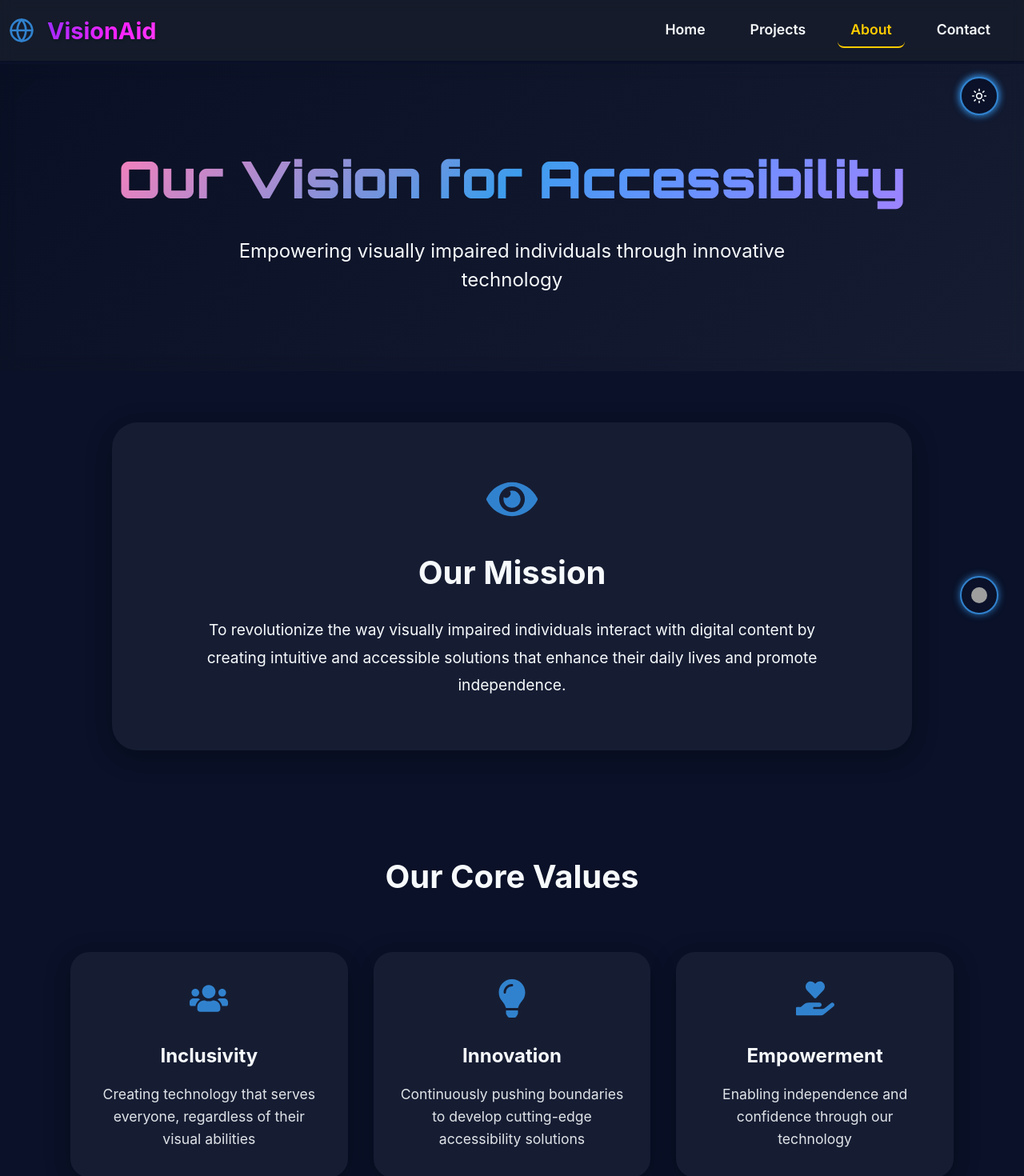
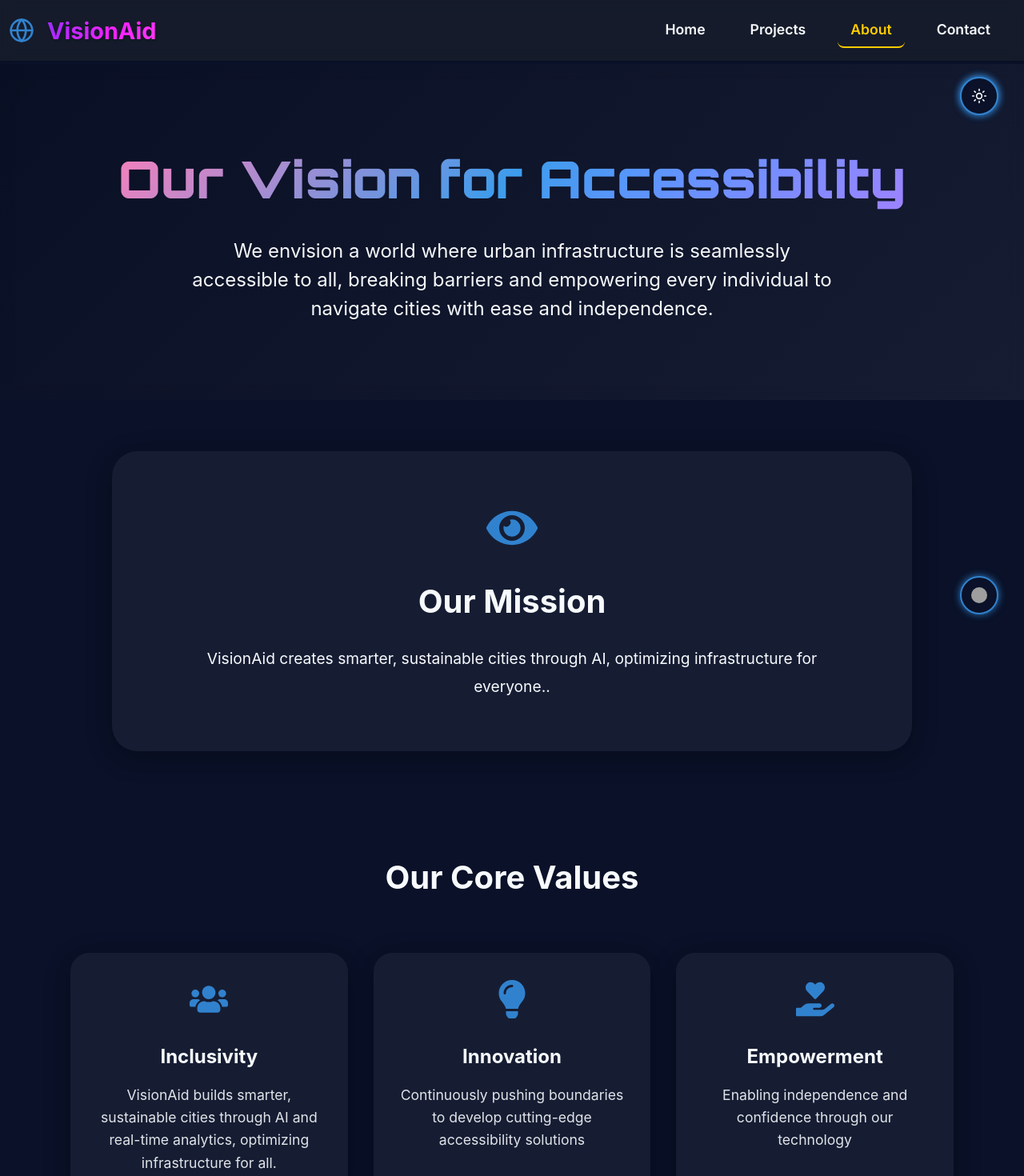
Before and after one commit to ArnavNath2003/Vision-Aid, a React (Vite) app: page /about in a window 1280 px wide. Shown: the top 1470 px of the page at 80% size. Built offline with nearby package versions, Linux system fonts and the light colour scheme; no server answers; grey boxes are pictures that could not be loaded.

Commit message:
updated about.tsx

```diff
--- a/src/components/About.tsx
+++ b/src/components/About.tsx
@@ -121,7 +121,7 @@ const About: React.FC = () => {
         </div>
       </div>
       <div className="footer-bottom">
-        © 2024 VisionAid. All Rights Reserved.
+        © 2025 VisionAid. All Rights Reserved.
       </div>
     </footer>
   );
@@ -174,7 +174,7 @@ const About: React.FC = () => {
             {...fadeInUp}
             transition={{ delay: 0.1, duration: 0.5 }}
           >
-            Empowering visually impaired individuals through innovative technology
+            We envision a world where urban infrastructure is seamlessly accessible to all, breaking barriers and empowering every individual to navigate cities with ease and independence.
           </motion.p>
         </motion.section>
 
@@ -193,8 +193,7 @@ const About: React.FC = () => {
             <FaEye className="mission-icon" />
             <h2>Our Mission</h2>
             <p>
-              To revolutionize the way visually impaired individuals interact with digital content by creating
-              intuitive and accessible solutions that enhance their daily lives and promote independence.
+            VisionAid creates smarter, sustainable cities through AI, optimizing infrastructure for everyone..
             </p>
           </motion.div>
         </motion.section>
@@ -216,7 +215,7 @@ const About: React.FC = () => {
             >
               <FaUsers className="value-icon" />
               <h3>Inclusivity</h3>
-              <p>Creating technology that serves everyone, regardless of their visual abilities</p>
+              <p>VisionAid builds smarter, sustainable cities through AI and real-time analytics, optimizing infrastructure for all.</p>
             </motion.div>
 
             <motion.div
@@ -359,7 +358,7 @@ const About: React.FC = () => {
               transition={{ type: "spring", stiffness: 300 }}
             >
               <div className="member-avatar"></div>
-              <h3>Dr. Sarah Chen</h3>
+              <h3>Arnav Nath</h3>
               <p>Lead Researcher</p>
             </motion.div>
 
@@ -369,7 +368,7 @@ const About: React.FC = () => {
               transition={{ type: "spring", stiffness: 300 }}
             >
               <div className="member-avatar"></div>
-              <h3>Alex Rodriguez</h3>
+              <h3>Saksham Jain</h3>
               <p>AI Specialist</p>
             </motion.div>
 
@@ -379,7 +378,7 @@ const About: React.FC = () => {
               transition={{ type: "spring", stiffness: 300 }}
             >
               <div className="member-avatar"></div>
-              <h3>Maya Patel</h3>
+              <h3>Aryan Sansi</h3>
               <p>Accessibility Expert</p>
             </motion.div>
             <motion.div
@@ -388,7 +387,7 @@ const About: React.FC = () => {
               transition={{ type: "spring", stiffness: 300 }}
             >
               <div className="member-avatar"></div>
-              <h3>Alex Rodriguez</h3>
+              <h3>Varghese Joshi</h3>
               <p>AI Specialist</p>
             </motion.div>
           </div>
```
